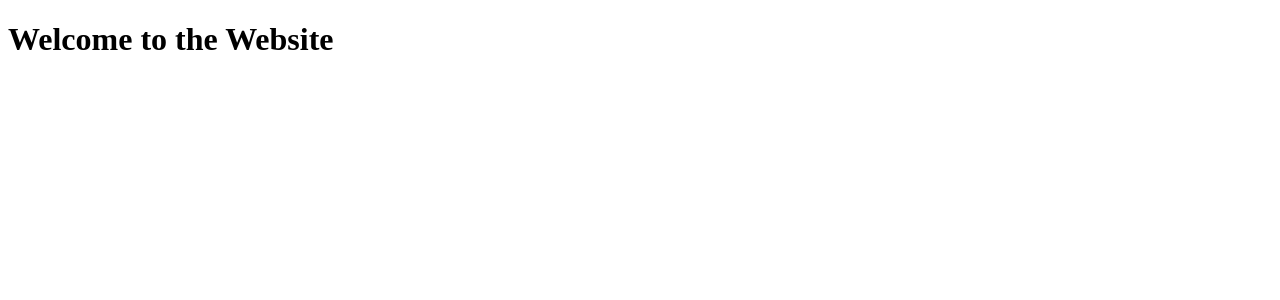
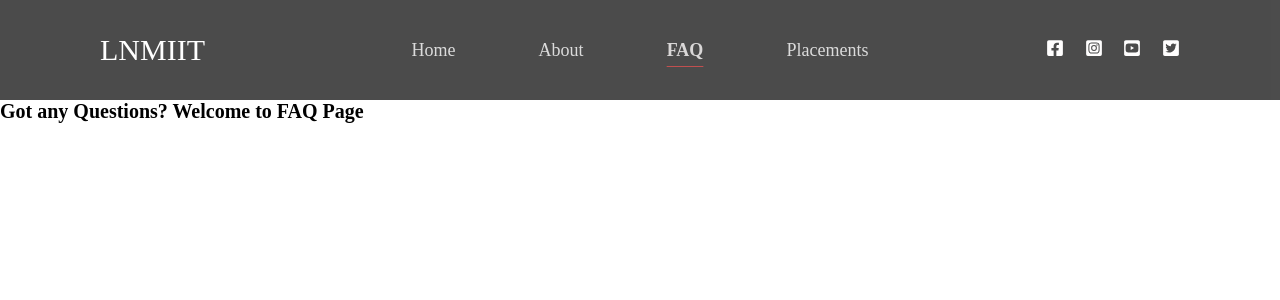
Before and after one commit to raghav-khanna/Student-Admission-Frontend, a React (Create React App) app in the folder frontend/: page /faq in a window 1280 px wide. Shown: the top 300 px of the page. Built offline with nearby package versions, Linux system fonts and the light colour scheme.

Commit message:
Add Navbar Component and Add skeleton Pages

```diff
--- a/frontend/package.json
+++ b/frontend/package.json
@@ -8,6 +8,8 @@
     "@testing-library/user-event": "^13.5.0",
     "react": "^18.2.0",
     "react-dom": "^18.2.0",
+    "react-icons": "^4.6.0",
+    "react-router-dom": "^6.4.3",
     "react-scripts": "5.0.1",
     "web-vitals": "^2.1.4"
   },
--- a/frontend/src/App.js
+++ b/frontend/src/App.js
@@ -1,7 +1,20 @@
+import { Routes, Route } from "react-router-dom";
+import Navbar from "./Components/Raghav/Navbar";
+import About from "./Pages/About";
+import Faq from "./Pages/Faq";
+import Home from "./Pages/Home";
+import Placements from "./Pages/Placements";
+
 function App() {
   return (
     <div className="App">
-      <h1>Welcome to the Website</h1>
+      <Navbar />
+      <Routes>
+        <Route path="/" element={<Home />} />
+        <Route path="/about" element={<About />} />
+        <Route path="/faq" element={<Faq />} />
+        <Route path="/placements" element={<Placements />} />
+      </Routes>
     </div>
   );
 }
--- /dev/null
+++ b/frontend/src/Components/Raghav/Navbar.css
@@ -0,0 +1,266 @@
+@import url("https://fonts.googleapis.com/css2?family=Jost:ital,wght@0,100;0,200;0,300;0,400;0,500;0,600;0,700;1,100&display=swap");
+
+* {
+  margin: 0;
+  padding: 0;
+  box-sizing: border-box;
+}
+
+html {
+  font-size: 62.5%;
+}
+
+a {
+  text-decoration: none;
+}
+
+li {
+  list-style: none;
+}
+
+/* navbar style start  */
+
+.main-nav {
+  width: 100%;
+  height: 10rem;
+  display: grid;
+  grid-template-columns: 10rem 1fr 2fr 1fr 10rem;
+  background-color: rgb(0, 0, 0);
+  opacity: 0.7;
+}
+
+.logo {
+  display: grid;
+  grid-column: 2/3;
+  justify-content: start;
+  align-items: center;
+}
+
+.menu-link {
+  grid-column: 3/4;
+}
+
+.menu-link ul {
+  height: 10rem;
+  display: flex;
+  justify-content: space-around;
+  align-items: center;
+}
+
+.social-media {
+  grid-column: 4/5;
+}
+
+.social-media ul {
+  height: 10rem;
+  display: grid;
+  grid-template-columns: 3fr repeat(4, 1fr);
+  align-items: center;
+  justify-content: flex-end;
+}
+
+.social-media ul li {
+  text-align: right;
+}
+
+.social-media ul li:first-child {
+  grid-column: 2/3;
+}
+
+/* ----------- Grid part ends ----------------- */
+
+.logo h2 {
+  font-size: 3rem;
+  font-weight: 400;
+  text-transform: uppercase;
+  color: white;
+}
+
+.logo h2 span {
+  font-size: 3.5rem;
+}
+
+.menu-link ul li {
+  font-size: 1.8rem;
+}
+
+.menu-link ul li a {
+  text-transform: capitalize;
+  color: rgba(255, 255, 255, 0.8);
+  transition: 0.4s;
+}
+
+.menu-link ul li > .active {
+  font-weight: bolder;
+  text-transform: capitalize;
+  color: rgba(252, 249, 249, 0.8);
+  text-decoration: underline;
+  text-underline-offset: 1rem;
+  text-decoration-color: rgba(231, 8, 8, 0.726);
+}
+
+.menu-link ul li:hover > a {
+  transform-origin: left;
+  color: rgb(251, 176, 176);
+  text-decoration: underline;
+  text-underline-offset: 1rem;
+  text-decoration-color: rgba(231, 8, 8, 0.726);
+  transition: 0.4s;
+}
+
+.social-media ul li {
+  font-size: 1.8rem;
+}
+
+.social-media .hamburger-menu {
+  display: none;
+}
+
+.social-media-icons {
+  color: #fffefe;
+}
+
+/* responsive css style  */
+@media (max-width: 1080px) {
+  .main-nav {
+    height: 8rem;
+    grid-template-columns: 2rem 3fr 3fr 1fr 2rem;
+  }
+
+  .logo,
+  .menu-link ul,
+  .social-media ul {
+    height: 8rem;
+  }
+}
+
+/* responsive css style  */
+@media (max-width: 998px) {
+  .main-nav {
+    height: 7rem;
+    grid-template-columns: 2rem 2fr 3fr 2fr 2rem;
+  }
+
+  .menu-link {
+    display: none;
+  }
+
+  .logo,
+  .social-media ul {
+    height: 7rem;
+  }
+
+  .mobile-menu-link {
+    grid-column: 2/4;
+    position: relative;
+    z-index: 99;
+  }
+
+  .mobile-menu-link {
+    background-color: rgb(60, 50, 50);
+    height: 20rem;
+    display: grid;
+    grid-column: 2/6;
+    align-items: center;
+    padding-left: 3rem;
+    transition: all 2s linear;
+    transform-origin: top;
+    box-shadow: rgba(50, 50, 93, 0.25) 0px 50px 100px -20px,
+      rgba(0, 0, 0, 0.3) 0px 30px 60px -30px;
+  }
+
+  .mobile-menu-link ul {
+    height: 20rem;
+    display: flex;
+    justify-content: space-around;
+    flex-direction: column;
+    align-items: start;
+  }
+
+  .mobile-menu-link ul li:first-child {
+    transition-delay: 0.2s;
+  }
+
+  .social-media {
+    grid-row: 1/2;
+    grid-column: 3/6;
+    justify-items: end;
+    align-items: center;
+    transition: all 2s linear;
+  }
+
+  .social-media .social-media-desktop {
+    height: 0;
+    display: none;
+  }
+
+  .social-media {
+    height: 7rem;
+    display: flex;
+    justify-self: end;
+    align-items: center;
+  }
+
+  .social-media .hamburger-menu {
+    display: block;
+    font-size: 2.5rem;
+  }
+}
+
+@media (max-width: 798px) {
+  .main-nav {
+    height: 6rem;
+    grid-template-columns: 1rem 2fr 1fr 1fr 1fr 1rem;
+  }
+
+  .logo,
+  .social-media ul {
+    height: 6rem;
+  }
+
+  .social-media {
+    height: 6rem;
+    display: flex;
+    justify-self: end;
+    align-items: center;
+  }
+
+  .social-media .hamburger-menu {
+    display: block;
+    font-size: 2.5rem;
+  }
+}
+
+@media (max-width: 520px) {
+  .main-nav {
+    height: 6rem;
+    grid-template-columns: 1rem 4fr 1fr 1fr 1rem;
+  }
+
+  .logo,
+  .social-media ul {
+    height: 6rem;
+  }
+
+  .logo h2 {
+    font-size: 2rem;
+  }
+
+  .social-media {
+    height: 6rem;
+    display: flex;
+    justify-self: end;
+    align-items: center;
+  }
+
+  .social-media .hamburger-menu {
+    display: block;
+    font-size: 2.5rem;
+  }
+
+  /* hero section  */
+
+  .hero-section h1 {
+    font-size: 3.8rem;
+  }
+}
--- /dev/null
+++ b/frontend/src/Components/Raghav/Navbar.js
@@ -0,0 +1,84 @@
+import React, { useState } from "react";
+import "./Navbar.css";
+import {
+  FaFacebookSquare,
+  FaInstagramSquare,
+  FaTwitterSquare,
+  FaYoutubeSquare,
+} from "react-icons/fa";
+import { GiHamburgerMenu } from "react-icons/gi";
+import { NavLink } from "react-router-dom";
+
+const Navbar = () => {
+  const [showMediaIcons, setShowMediaIcons] = useState(false);
+  return (
+    <>
+      <nav className="main-nav">
+        {/* 1st logo part  */}
+        <div className="logo">
+          <h2>LNMIIT</h2>
+        </div>
+
+        {/* 2nd menu part  */}
+        <div
+          className={
+            showMediaIcons ? "menu-link mobile-menu-link" : "menu-link"
+          }
+        >
+          <ul>
+            <li>
+              <NavLink to="/">Home</NavLink>
+            </li>
+            <li>
+              <NavLink to="/about">About</NavLink>
+            </li>
+            <li>
+              <NavLink to="/faq">FAQ</NavLink>
+            </li>
+            <li>
+              <NavLink to="/placements">Placements</NavLink>
+            </li>
+          </ul>
+        </div>
+
+        {/* 3rd social media links */}
+        <div className="social-media">
+          <ul className="social-media-desktop">
+            <li>
+              <a href="https://www.facebook.com/lnmiit.ac.in" target="_lnmiit">
+                <FaFacebookSquare className="social-media-icons" />
+              </a>
+            </li>
+            <li>
+              <a href="https://www.instagram.com/lnmiit/" target="_lnmiit">
+                <FaInstagramSquare className="social-media-icons" />
+              </a>
+            </li>
+            <li>
+              <a
+                href="https://www.youtube.com/channel/UCBndW-qun8prPOmq5kRFbjw?view_as=subscriber"
+                target="_lnmiit"
+              >
+                <FaYoutubeSquare className="social-media-icons" />
+              </a>
+            </li>
+            <li>
+              <a href="https://twitter.com/LNMIIT_Jaipur" target="_lnmiit">
+                <FaTwitterSquare className="social-media-icons" />
+              </a>
+            </li>
+          </ul>
+
+          {/* hamburget menu start  */}
+          <div className="hamburger-menu">
+            <a href="#" onClick={() => setShowMediaIcons(!showMediaIcons)}>
+              <GiHamburgerMenu />
+            </a>
+          </div>
+        </div>
+      </nav>
+    </>
+  );
+};
+
+export default Navbar;
--- /dev/null
+++ b/frontend/src/Pages/About.js
@@ -0,0 +1,11 @@
+import React from "react";
+
+function About() {
+  return (
+    <div>
+      <h1>This is the About Page</h1>
+    </div>
+  );
+}
+
+export default About;
--- /dev/null
+++ b/frontend/src/Pages/Faq.js
@@ -0,0 +1,11 @@
+import React from "react";
+
+function Faq() {
+  return (
+    <div>
+      <h1>Got any Questions? Welcome to FAQ Page</h1>
+    </div>
+  );
+}
+
+export default Faq;
--- /dev/null
+++ b/frontend/src/Pages/Home.js
@@ -0,0 +1,11 @@
+import React from "react";
+
+function Home() {
+  return (
+    <div>
+      <h1>This is the HOME Page</h1>
+    </div>
+  );
+}
+
+export default Home;
--- /dev/null
+++ b/frontend/src/Pages/Placements.js
@@ -0,0 +1,11 @@
+import React from "react";
+
+const Placements = () => {
+  return (
+    <div>
+      <h1>Welcome to the Placements Page</h1>
+    </div>
+  );
+};
+
+export default Placements;
--- a/frontend/src/index.js
+++ b/frontend/src/index.js
@@ -1,10 +1,13 @@
 import React from "react";
 import ReactDOM from "react-dom/client";
 import App from "./App";
+import { BrowserRouter } from "react-router-dom";
 
 const root = ReactDOM.createRoot(document.getElementById("root"));
 root.render(
   <React.StrictMode>
-    <App />
+    <BrowserRouter>
+      <App />
+    </BrowserRouter>
   </React.StrictMode>
 );
```
Also changed, not shown: 1 other file (tests, documents, lock files or other folders).
